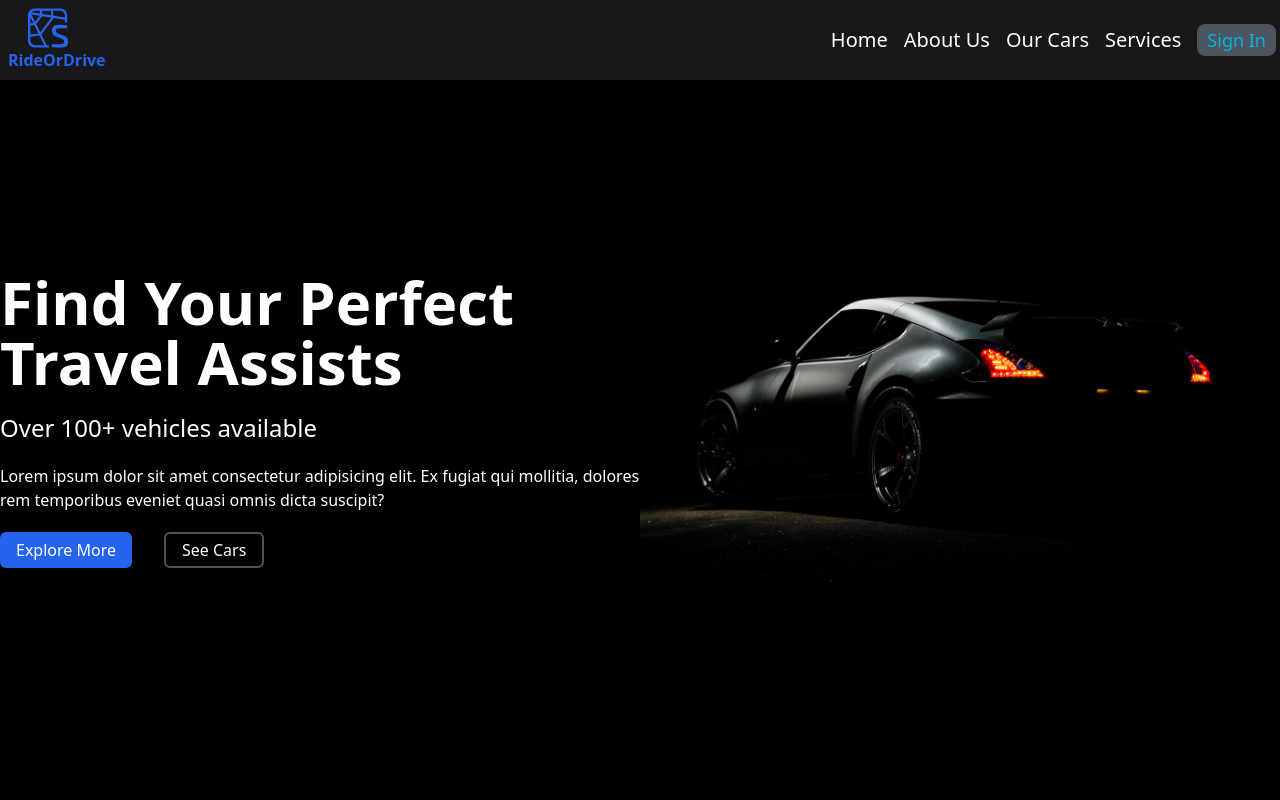
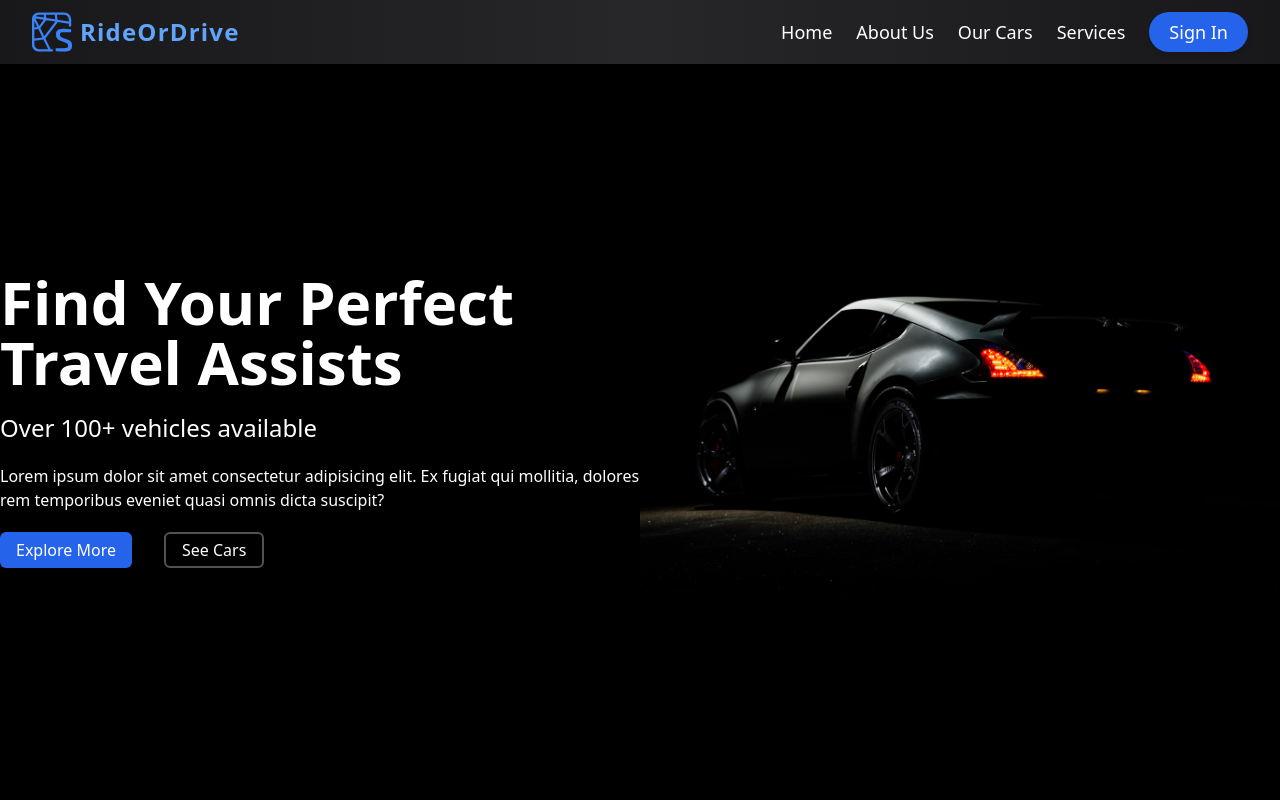
Before and after one commit to SandipM098/college-project, a React (Create React App) app: page / in a window 1280 px wide. Shown: the top 800 px of the page. Built offline with nearby package versions, Linux system fonts and the light colour scheme.

Commit message:
footer corrected

```diff
--- a/src/components/Navbar.jsx
+++ b/src/components/Navbar.jsx
@@ -2,109 +2,105 @@ import React, { useState } from "react";
 import { SiSpyderide } from "react-icons/si";
 import { AiOutlineClose } from "react-icons/ai";
 import { RiMenuUnfoldFill } from "react-icons/ri";
-import {Link} from 'react-router-dom';
+import { Link } from "react-router-dom";
+
 const Navbar = () => {
   const [menu, setMenu] = useState(false);
 
   const handleChange = () => {
     setMenu(!menu);
   };
+
   return (
-    <header className="fixed w-full z-10 bg-zinc-900 text-white py-2">
-      <nav className="flex justify-between">
-        <div className="mx-2">
-          {/*Logo Name*/}
-          <Link to="/">
-            <SiSpyderide size={40} className="mx-5 text-blue-600" />
-          </Link>
-          <Link to="/" className="font-bold  text-1.8xl text-blue-600">
-            RideOrDrive
+    <header className="fixed w-full z-50 bg-gradient-to-r from-zinc-900 via-zinc-800 to-zinc-900 text-white shadow-lg py-3 backdrop-blur-md">
+      <nav className="flex items-center justify-between px-4 md:px-8">
+        {/* Combined Logo Icon + Text in one Link */}
+        <Link
+          to="/"
+          className="flex items-center gap-2 font-extrabold text-2xl text-blue-400 tracking-wider hover:scale-105 transition-transform duration-300"
+        >
+          <SiSpyderide size={40} className="text-blue-500" />
+          RideOrDrive
+        </Link>
+
+        {/* Desktop Menu */}
+        <div className="hidden md:flex items-center gap-6 font-medium text-lg">
+          {["/", "/About", "/Car", "/Service"].map((path, i) => {
+            const labels = ["Home", "About Us", "Our Cars", "Services"];
+            return (
+              <Link
+                key={i}
+                to={path}
+                className="hover:text-blue-400 hover:scale-105 transition-all duration-300"
+              >
+                {labels[i]}
+              </Link>
+            );
+          })}
+          <Link to="/SignIn">
+            <button className="bg-blue-600 hover:bg-blue-500 text-white px-5 py-1.5 rounded-full shadow-md hover:shadow-blue-400/40 transition duration-300">
+              Sign In
+            </button>
           </Link>
         </div>
-        <div className="hidden md:flex items-center gap-4 font-medium text-xl mx-1">
-          <Link
-            to="/"
-            className="hover:text-blue-900 transition duration-200 ease-linear"
-          >
-            Home
-          </Link>
-          <Link
-            to="/About"
-            className="hover:text-blue-900 transition duration-200 ease-linear"
-          >
-            About Us
-          </Link>
-          <Link
-            to="/Car"
-            className="hover:text-blue-900 transition duration-200 ease-linear"
-          >
-            Our Cars
-          </Link>
-          <Link
-            to="/Service"
-            className="hover:text-blue-900 transition duration-200 ease-linear"
-          >
-            Services
-          </Link>
-          <Link to='/SignIn'>
-          <button className="hidden lg:flex border-2 border-neutral-600 text-lg rounded-lg bg-gray-600 text-cyan-500 px-2 transition duration-200 hover:bg-blue-50 ease-linear">
-            Sign In
-          </button>
-          </Link>
-        </div>
-        <div className="md:hidden flex items-center">
+
+        {/* Mobile Menu Icon */}
+        <div className="md:hidden z-50">
           {menu ? (
-            <AiOutlineClose size={25} onClick={handleChange} />
+            <AiOutlineClose
+              size={25}
+              onClick={handleChange}
+              className="hover:text-blue-400 transition duration-300"
+            />
           ) : (
-            <RiMenuUnfoldFill size={25} onClick={handleChange} />
+            <RiMenuUnfoldFill
+              size={25}
+              onClick={handleChange}
+              className="hover:text-blue-400 transition duration-300"
+            />
           )}
         </div>
       </nav>
-      {/* responsive */}
+
+      {/* Mobile Menu */}
       <div
         className={`${
           menu ? "translate-x-0" : "-translate-x-full"
-        } md:hidden flex flex-col absolute bg-black text-white left-0 top-19 font-semibold text-1.9xl text-center pt-8 pb-4 gap-8 w-3/4 h-fit rounded-br-xl transition-transform duration-300`}
+        } md:hidden fixed top-0 left-0 w-3/4 h-screen bg-zinc-950 bg-opacity-90 backdrop-blur-md flex flex-col pt-24 gap-8 text-center text-xl transition-transform duration-500 ease-in-out shadow-xl`}
       >
         <Link
           to="/"
-          className="hover:text-blue-900 transition duration-200 ease-linear"
+          onClick={handleChange}
+          className="hover:text-blue-400 transition duration-200"
         >
           Home
         </Link>
         <Link
           to="/About"
-          className="hover:text-blue-900 transition duration-200 ease-linear"
+          onClick={handleChange}
+          className="hover:text-blue-400 transition duration-200"
         >
           About Us
         </Link>
         <Link
           to="/Car"
-          className="hover:text-blue-900 transition duration-200 ease-linear"
+          onClick={handleChange}
+          className="hover:text-blue-400 transition duration-200"
         >
           Our Cars
         </Link>
-        {/* <Link
-          to="/Bike"
-          className="hover:text-blue-900 transition duration-200 ease-linear"
-        >
-          Our Bikes
-        </Link> */}
         <Link
           to="/Service"
-          className="hover:text-blue-900 transition duration-200 ease-linear"
+          onClick={handleChange}
+          className="hover:text-blue-400 transition duration-200"
         >
           Services
         </Link>
-
-      <div>
-      <Link to='/SignIN'>
-
-      <button className="hover:text-blue-900 border-2 border-neutral-600 text-cyan-600 rounded-md py-1 px-4">
-          Sign In
-        </button>
-      </Link>
-      </div>
+        <Link to="/SignIn" onClick={handleChange}>
+          <button className="mt-2 border border-blue-400 text-blue-400 rounded-full py-2 px-6 hover:bg-blue-500 hover:text-white transition duration-300">
+            Sign In
+          </button>
+        </Link>
       </div>
     </header>
   );
```
